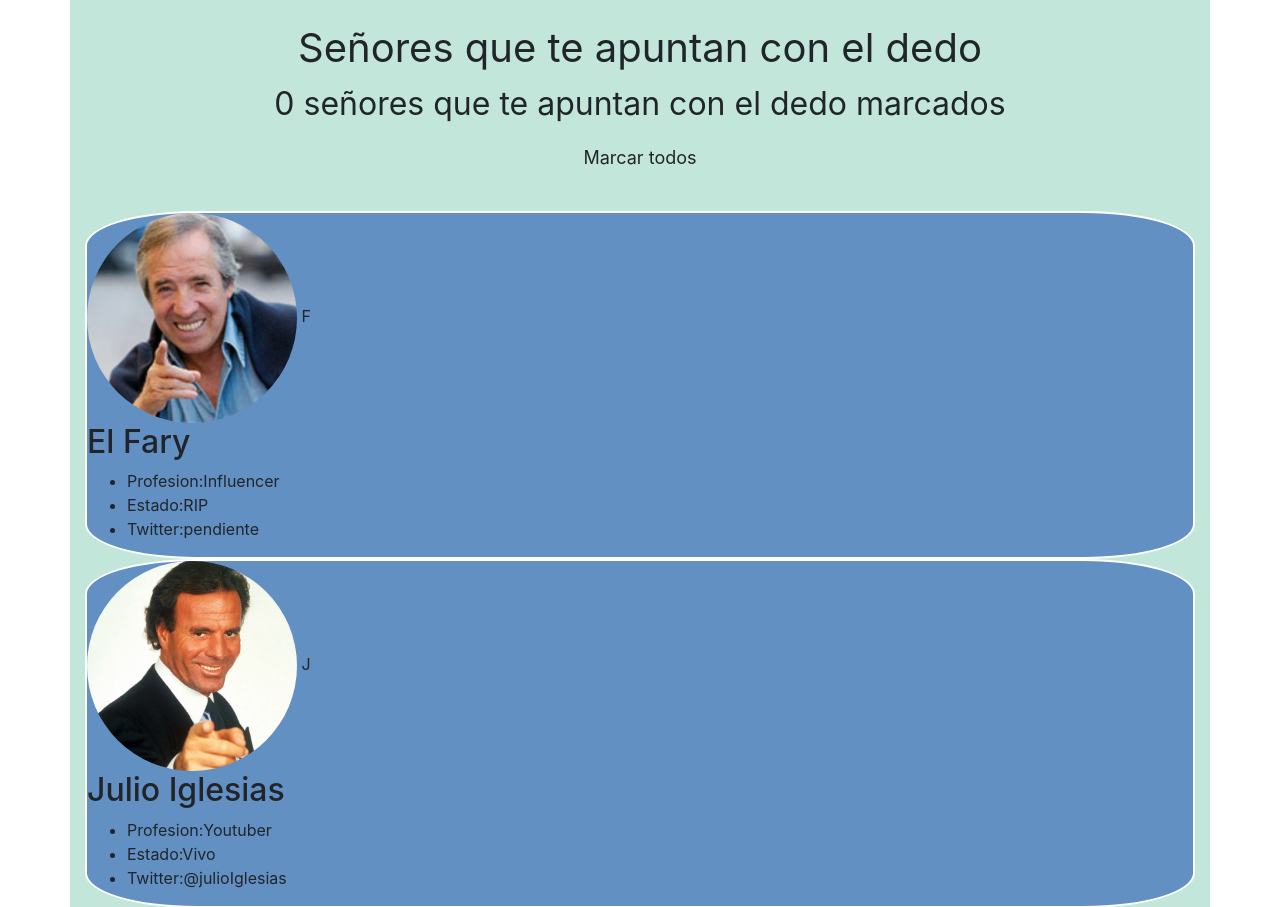
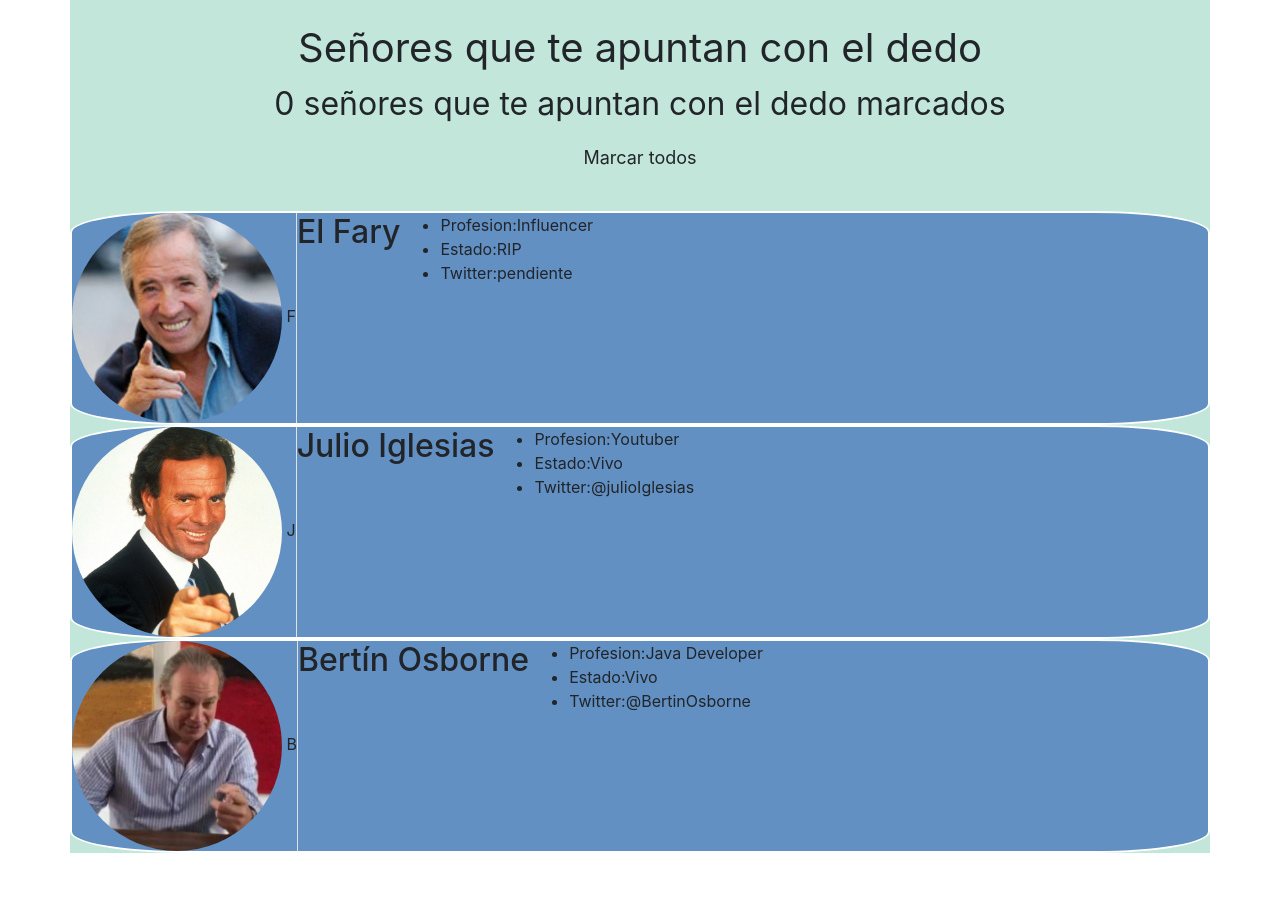
Before and after one commit to raulnu/c1_08_apuntan, a plain HTML site: page index.html in a window 1280 px wide. Shown: the top 907 px of the page. After the commit the page ends 853 px from the top, so only its background shows below. Drawn offline with nearby package versions, Linux system fonts and the light colour scheme.

Commit message:
Separación imagen del texto

```diff
--- a/index.html
+++ b/index.html
@@ -21,9 +21,11 @@
       <p class="marcar-todos">Marcar todos</p>
     </header>
     <main>
-      <article class="contenedor-senor">
+      <article class="contenedor-senor row">
+        <div class="border-right">
           <img class="rounded-circle" src="img/fary.jpg" alt="El Fary señalando" height="210" />
           <span>F</span>
+        </div>
         <h2>El Fary</h2>
         <ul>
           <li>Profesion:Influencer</li>
@@ -31,9 +33,11 @@
           <li>Twitter:pendiente</li>
         </ul>
       </article>
-      <article class="contenedor-senor">
+      <article class="contenedor-senor row">
+        <div class="border-right">
           <img class="rounded-circle" src="img/julio.jpg" alt="Julio Iglesias señalando" height="210" />
           <span>J</span>
+        </div>
         <h2>Julio Iglesias</h2>
         <ul>
           <li>Profesion:Youtuber</li>
@@ -41,9 +45,11 @@
           <li>Twitter:@julioIglesias</li>
         </ul>
       </article>
-      <article class="contenedor-senor">
+      <article class="contenedor-senor row">
+        <div class="border-right">
           <img class="rounded-circle" src="img/bertin.jpg" alt="Bertín Osborne señalando" height="210" />
           <span>B</span>
+        </div>
         <h2>Bertín Osborne</h2>
         <ul>
           <li>Profesion:Java Developer</li>
```
Lines whose indentation alone changed are shown as unchanged.
